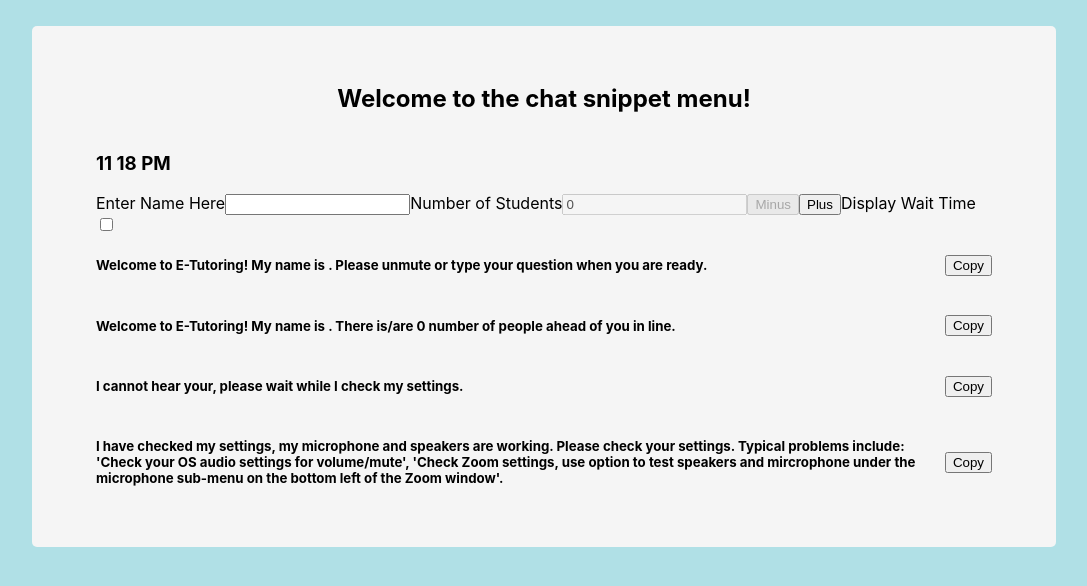
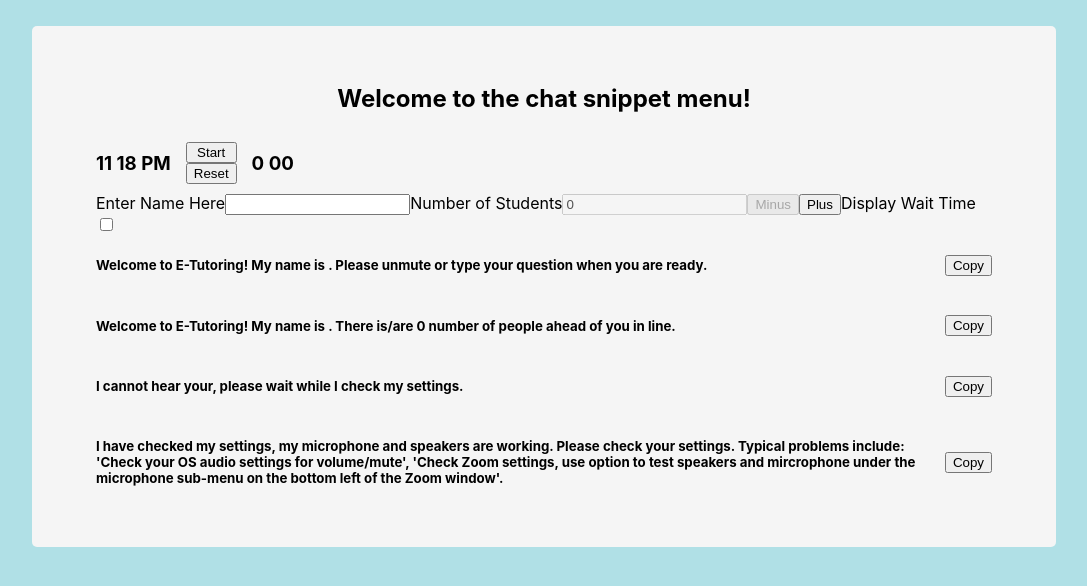
Before and after one commit to mcbridz/e-tutoring_chat_menu, a React (Create React App) app in the folder client/: page / in a window 1280 px wide. Shown: the top 586 px of the page, without its empty margins (96-1183 px from the left). Built offline with nearby package versions, Linux system fonts and the light colour scheme.

Commit message:
Additional features

```diff
--- a/client/src/App.js
+++ b/client/src/App.js
@@ -2,6 +2,7 @@ import React from 'react'
 import Message from './components/Message'
 import DateDisplay from './components/DateDisplay'
 import ChatSnippets from './components/ChatSnippets'
+import Timer from './components/Timer'
 import './style/App.css'
 
 class App extends React.Component {
@@ -24,7 +25,10 @@ class App extends React.Component {
   render() {
     return (<div id="App">
       <Message message={this.state.message}/>
-      <DateDisplay time={this.state.time} setTime={this.updateTime} timeFormatter={this.timeFormatter} />
+      <div id="timeAndTimer">
+        <DateDisplay time={this.state.time} setTime={this.updateTime} timeFormatter={this.timeFormatter} />
+        <Timer timeFormatter={this.timeFormatter}/>
+      </div>
       <ChatSnippets />
     </div>)
   }
--- a/client/src/components/ChatSnippets.js
+++ b/client/src/components/ChatSnippets.js
@@ -1,14 +1,14 @@
 import React, { useState, useEffect } from 'react'
 import '../style/ChatSnippets.css'
+import Timer from './Timer'
 
 function ChatSnippets() {
     let [name, setName] = useState('')
     let [numStudents, setNumStudents] = useState(0)
-    let [timer, setTimer] = useState('')
     let [displayWaitingList, setDisplayWaitingList] = useState(false)
     let [welcomeSnippet, setWelcomeSnippet] = useState(`Welcome to E-Tutoring! My name is ${name}. Please unmute or type your question when you are ready.`)
     let [waitSnippet, setWaitSnippet] = useState(`Welcome to E-Tutoring! My name is ${name}.  There is/are ${numStudents} number of people ahead of you in line.
-    ${(displayWaitingList) ? `The current waiting list: ${numStudents} students long with an estimated wait time of ${numStudents * 20} min maximum.` : ``}`)
+    ${(displayWaitingList) ? `The current waiting list: ${numStudents} student(s) long with an estimated wait time of ${numStudents * 20} min maximum.` : ``}`)
     let [checkingSettings, setCheckingSettings] = useState("I cannot hear your, please wait while I check my settings.")
     let [checkYourSettings, setCheckYourSettings] = useState("I have checked my settings, my microphone and speakers are working. Please check your settings. Typical problems include: 'Check your OS audio settings for volume/mute', 'Check Zoom settings, use option to test speakers and mircrophone under the microphone sub-menu on the bottom left of the Zoom window'.")
     let [snippets, setSnippets] = useState([welcomeSnippet, waitSnippet, checkingSettings, checkYourSettings])
@@ -16,7 +16,7 @@ function ChatSnippets() {
         let newWelcomeSnippet = `Welcome to E-Tutoring! My name is ${name}. Please unmute or type your question when you are ready.`
         setWelcomeSnippet(newWelcomeSnippet)
         let newWaitSnippet = `Welcome to E-Tutoring! My name is ${name}.  There is/are ${numStudents} number of people ahead of you in line.
-        ${(displayWaitingList) ? `The current waiting list: ${numStudents} students long with an estimated wait time of ${numStudents * 20} min maximum.` : ``}`
+        ${(displayWaitingList) ? `The current waiting list: ${numStudents} student(s) long with an estimated wait time of ${numStudents * 20} min maximum.` : ``}`
         setWaitSnippet(newWaitSnippet)
         setSnippets([newWelcomeSnippet, newWaitSnippet, checkingSettings, checkYourSettings])
     }, [name, numStudents, displayWaitingList, checkingSettings, checkYourSettings])
--- a/client/src/components/DateDisplay.js
+++ b/client/src/components/DateDisplay.js
@@ -1,20 +1,14 @@
-import React, { useState, useEffect } from 'react'
+import React, { useEffect } from 'react'
 
 function DateDisplay(props) {
-    // let [loaded, setLoaded] = useState(false)
-    // props.setTime(props.timeFormatter())
     useEffect(() => {
-        // if (!loaded) {
         const timer = setInterval(() => {
-            // console.log("heartbeat")
             props.setTime(props.timeFormatter())
         }, 1000)
-        // }
-        // setLoaded(true)
         return () => clearTimeout(timer)
     }, [props.time])
     return (
-        <div>
+        <div id="timeDisplay">
             <h3>{props.time}</h3>
         </div>
     )
--- /dev/null
+++ b/client/src/components/Timer.js
@@ -0,0 +1,54 @@
+import React, { useState, useEffect } from 'react'
+import '../style/Timer.css'
+
+function Timer() {
+    let [timer, setTimer] = useState(0)
+    let [timerRunning, setTimerRunning] = useState(false)
+    const startTimer = () => {
+        if (timerRunning) {
+            setTimerRunning(false)
+        } else if (!timerRunning && timer !== 0) {
+            setTimerRunning(true)
+        } else {
+            setTimer(1200)
+            setTimerRunning(true)
+        }
+    }
+    const reset = () => {
+        setTimer(0)
+        setTimerRunning(false)
+    }
+    useEffect(() => {
+        const timerInterval = setInterval(() => {
+            if (!timerRunning || timer === 0) {
+                console.log("timerRunning: " + timerRunning)
+                console.log("timer: " + timer)
+                console.log("doing nothing")
+                document.body.style.backgroundColor = "powderblue"
+                return
+            } else {
+                console.log("reducing timer")
+                setTimer(timer--)
+                if (timer < 300) {
+                    document.body.style.backgroundColor = "red"
+                } else if (timer < 600) {
+                    document.body.style.backgroundColor = "yellow"
+                } else {
+                    document.body.style.backgroundColor = "green"
+                }
+            }
+        }, 990)
+        return () => clearInterval(timerInterval)
+    }, [timer, timerRunning])
+    return (
+        <div id="timerContainer">
+            <div id="startResetTimer">
+                <button onClick={() => startTimer()}>{(!timerRunning) ? "Start" : "Stop"}</button>
+                <button>Reset</button>
+            </div>
+            <h3>{`${Math.floor(timer / 60)}${(timer % 2) ? ':' : ' '}${(timer % 60 < 10) ? `0${timer % 60}` : `${timer % 60}`}`}</h3>
+        </div>
+    )
+}
+
+export default Timer
--- a/client/src/style/App.css
+++ b/client/src/style/App.css
@@ -6,4 +6,13 @@
 }
 body {
     background-color: powderblue;
+    transition: background-color 1000ms linear;
 }
+#timeAndTimer {
+    display: flex;
+    flex-direction: row;
+    align-items: center;
+}
+#timeDisplay {
+    margin-right: 15px;
+}
--- /dev/null
+++ b/client/src/style/Timer.css
@@ -0,0 +1,10 @@
+#startResetTimer {
+    display: flex;
+    flex-direction: column;
+    margin-right: 15px;
+}
+#timerContainer {
+    display: flex;
+    flex-direction: row;
+    align-items: center;
+}
```
